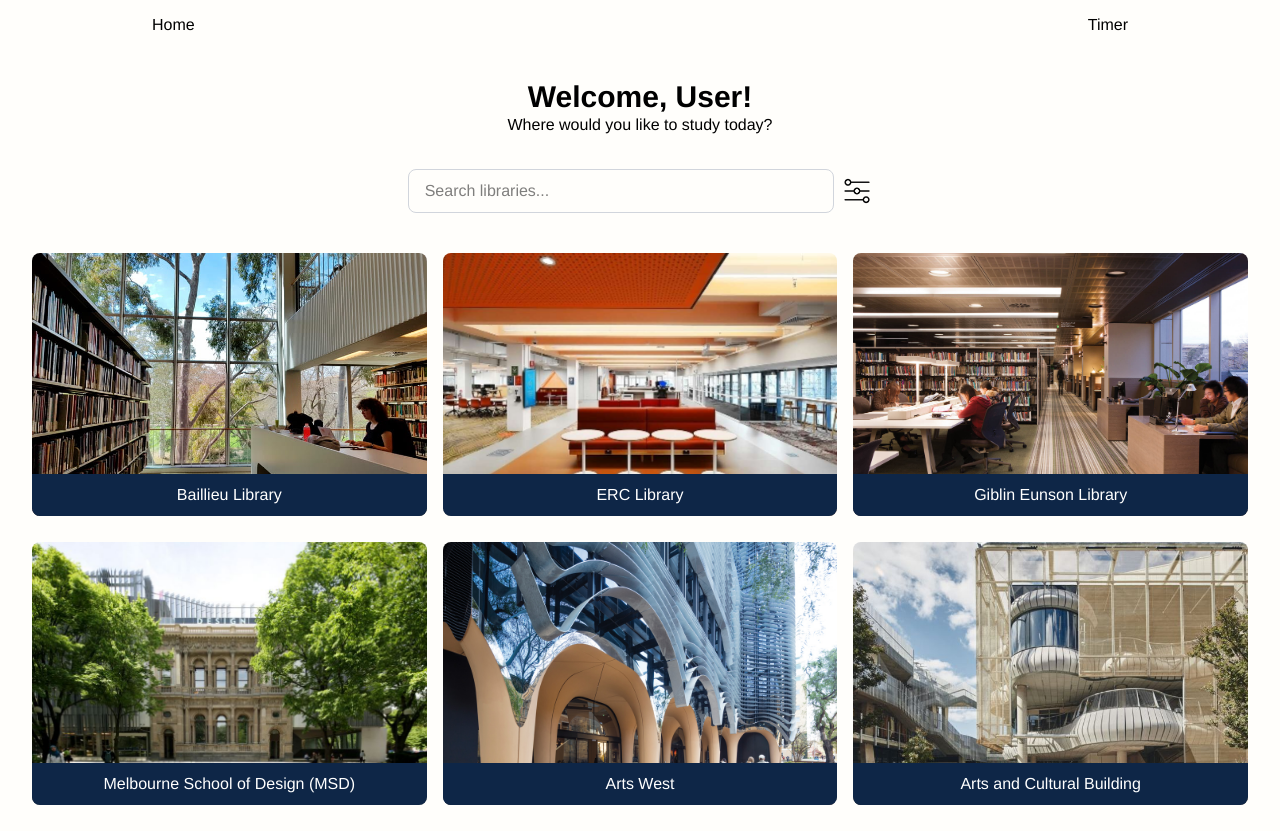
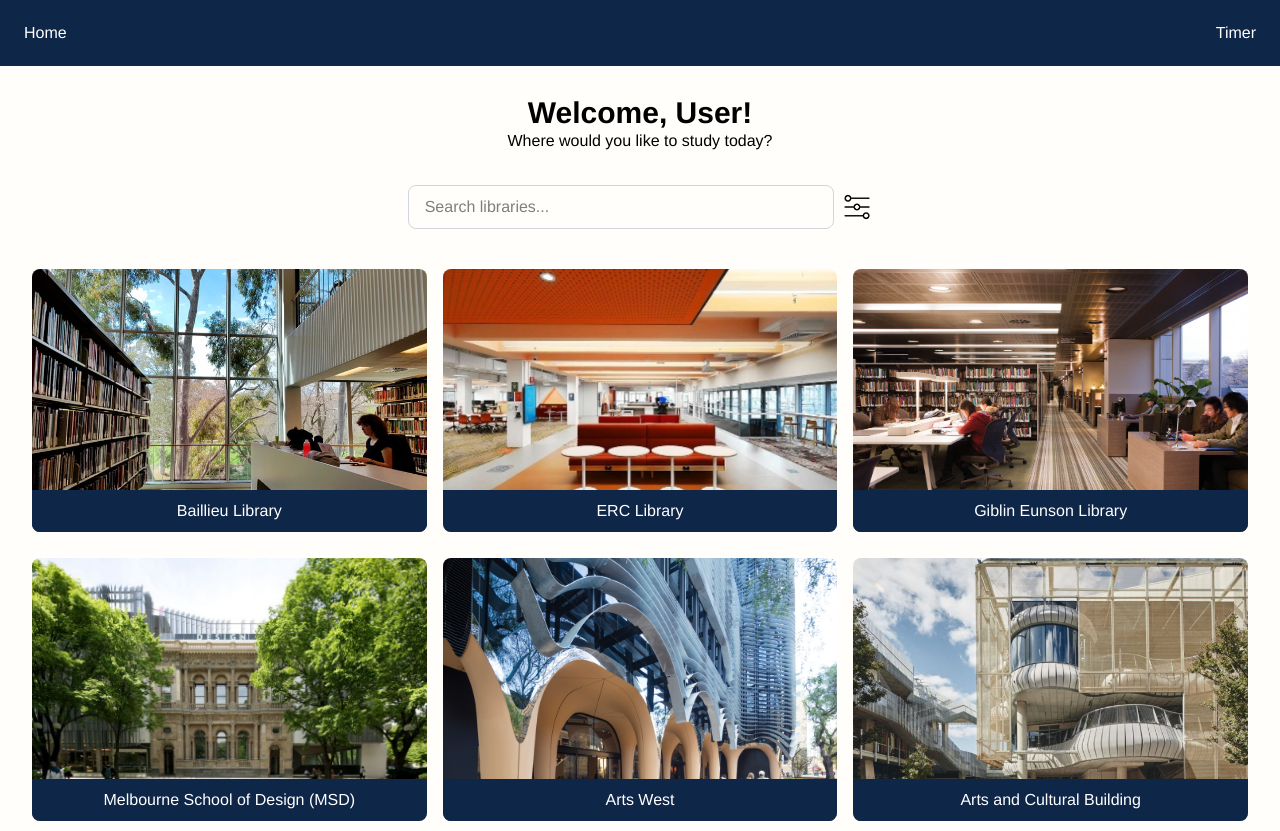
Before and after one commit to nhnong/NVZ, a Next.js app: page / in a window 1280 px wide. Built offline with nearby package versions, Linux system fonts and the light colour scheme.

Commit message:
header blue

```diff
--- a/app/layout.tsx
+++ b/app/layout.tsx
@@ -28,10 +28,10 @@
     <html lang="en">
       <body
         className={`${geistSans.variable} ${geistMono.variable} antialiased`}
-      > <header className="flex flex-row justify-between max-w-5xl mx-auto px-4 py-3 sm:px-6">
-          <Link href ="/">Home</Link>
+      > <header className="flex flex-row justify-between w-full sm:px-6 py-5 bg-[#0E2647]">
+          <Link href ="/"  className="text-white">Home</Link>
         <div>
-          <Link href ="/timer">Timer</Link>
+          <Link href ="/timer" className="text-white">Timer</Link>
         </div>
       </header>
         {children}
```
